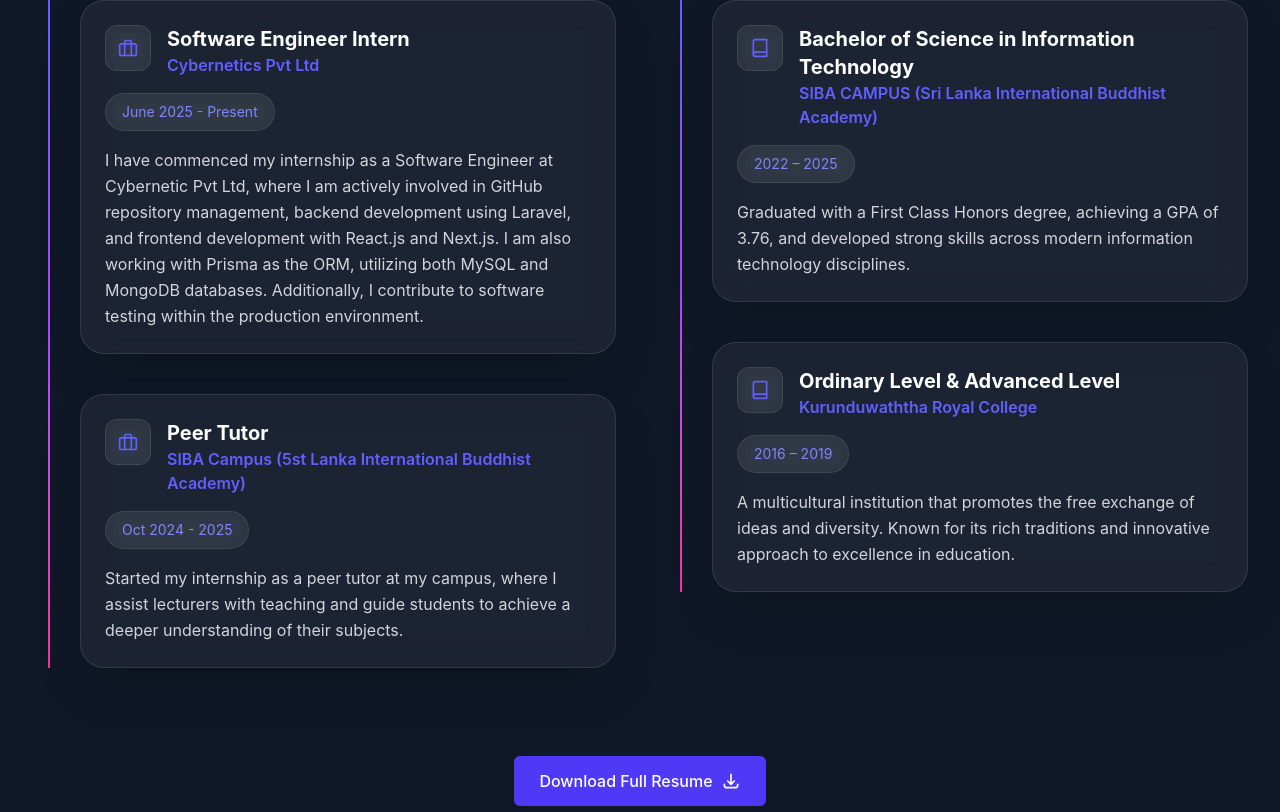
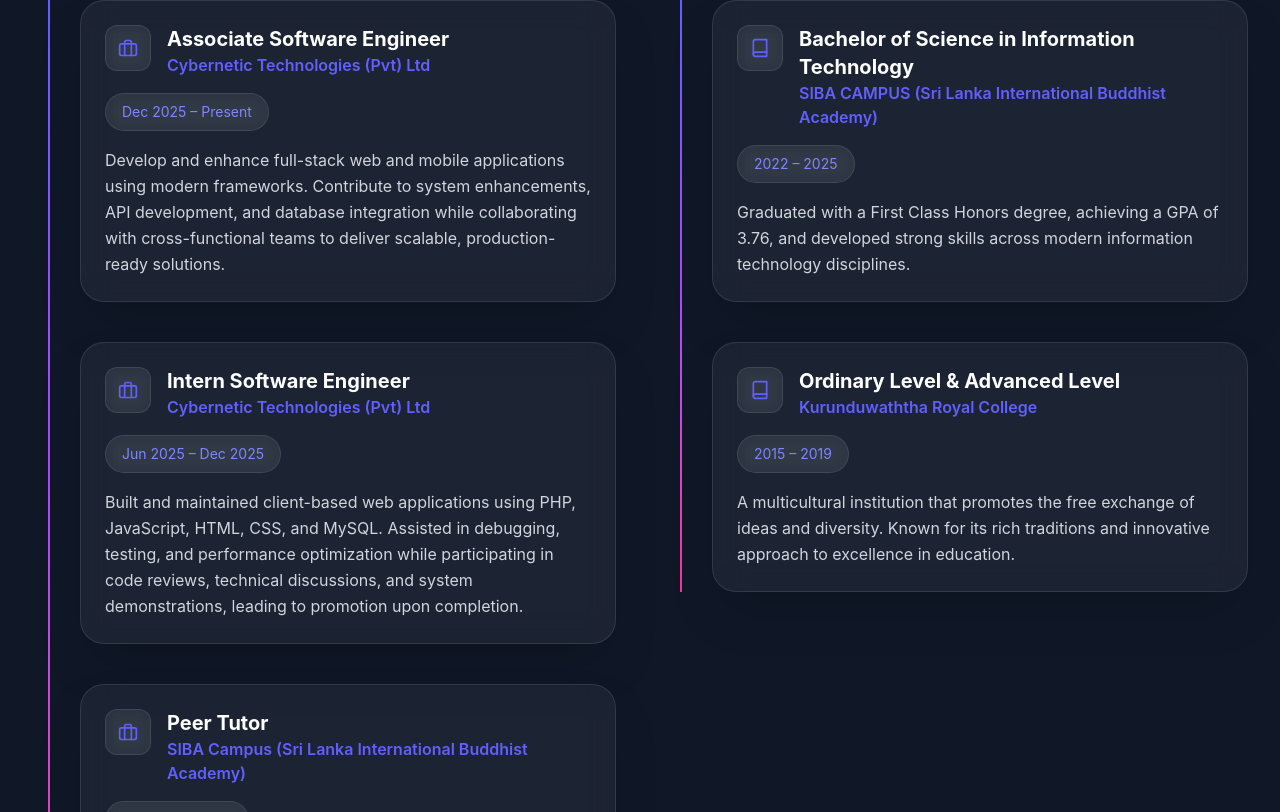
Before and after one commit to razorisuru/web, a React (Vite) app: page / in a window 1280 px wide. Shown: the part 2648-3460 px from the top of the page. Built offline with nearby package versions, Linux system fonts and the light colour scheme.

Commit message:
Position update

```diff
--- a/src/components/ResumeSection.jsx
+++ b/src/components/ResumeSection.jsx
@@ -5,16 +5,27 @@
 const ResumeSection = ({ theme, id, ScrollLink }) => {
   const workExperience = [
     {
-      title: "Software Engineer Intern",
-      organization: "Cybernetics Pvt Ltd",
-      period: "June 2025 - Present",
+      title: "Associate Software Engineer",
+      organization: "Cybernetic Technologies (Pvt) Ltd",
+      url: "https://cybernetic.lk",
+      period: "Dec 2025 – Present",
       description:
-        "I have commenced my internship as a Software Engineer at Cybernetic Pvt Ltd, where I am actively involved in GitHub repository management, backend development using Laravel, and frontend development with React.js and Next.js. I am also working with Prisma as the ORM, utilizing both MySQL and MongoDB databases. Additionally, I contribute to software testing within the production environment.",
+        "Develop and enhance full-stack web and mobile applications using modern frameworks. Contribute to system enhancements, API development, and database integration while collaborating with cross-functional teams to deliver scalable, production-ready solutions.",
+      icon: <FiBriefcase className="text-indigo-500" size={20} />,
+    },
+    {
+      title: "Intern Software Engineer",
+      organization: "Cybernetic Technologies (Pvt) Ltd",
+      url: "https://cybernetic.lk",
+      period: "Jun 2025 – Dec 2025",
+      description:
+        "Built and maintained client-based web applications using PHP, JavaScript, HTML, CSS, and MySQL. Assisted in debugging, testing, and performance optimization while participating in code reviews, technical discussions, and system demonstrations, leading to promotion upon completion.",
       icon: <FiBriefcase className="text-indigo-500" size={20} />,
     },
     {
       title: "Peer Tutor",
-      organization: "SIBA Campus (5st Lanka International Buddhist Academy)",
+      organization: "SIBA Campus (Sri Lanka International Buddhist Academy)",
+      url: "https://siba.edu.lk",
       period: "Oct 2024 - 2025",
       description:
         "Started my internship as a peer tutor at my campus, where I assist lecturers with teaching and guide students to achieve a deeper understanding of their subjects.",
@@ -34,7 +45,7 @@
     {
       degree: "Ordinary Level & Advanced Level",
       institution: "Kurunduwaththa Royal College",
-      period: "2016 – 2019",
+      period: "2015 – 2019",
       description:
         "A multicultural institution that promotes the free exchange of ideas and diversity. Known for its rich traditions and innovative approach to excellence in education.",
       icon: <FiBook className="text-indigo-500" size={20} />,
@@ -156,9 +167,9 @@
                         >
                           {job.title}
                         </h4>
-                        <p className="text-indigo-500 font-semibold">
+                        <a href={job.url} className="text-indigo-500 font-semibold" target="_blank" rel="noopener noreferrer">
                           {job.organization}
-                        </p>
+                        </a>
                       </div>
                     </div>
 
```
Also changed, not shown: public/1736442004258.jpeg (added).
